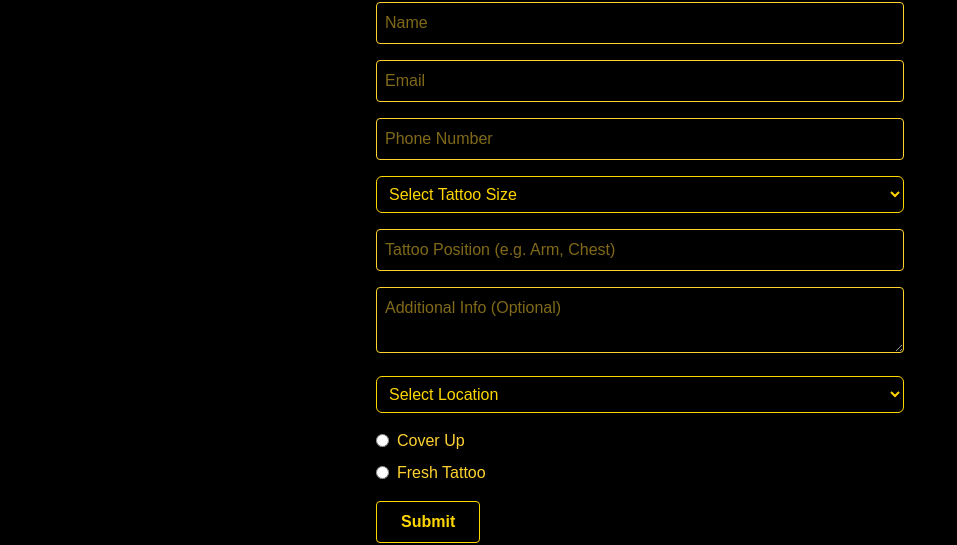
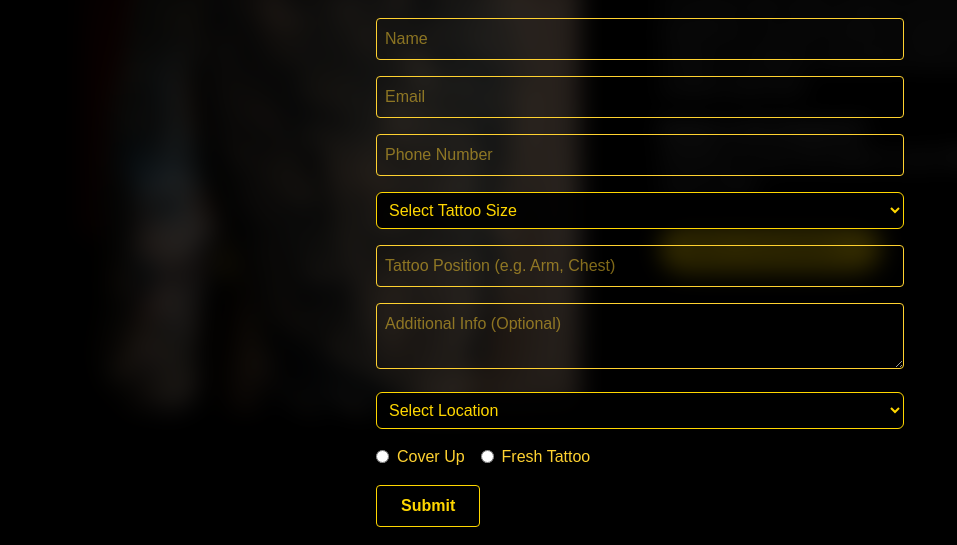
Before and after one commit to amarachi-nwokocha/my-app, a Next.js app: page / in a window 1280 px wide. Both pictures are taken after a click on the button "Book a consultation →". Shown: the part 1819-2364 px from the top of the page, without its empty margins (0-957 px from the left). Built offline with nearby package versions, Linux system fonts and the light colour scheme.

Commit message:
edited the appointment modal

```diff
--- a/src/app/component/Appointment.tsx
+++ b/src/app/component/Appointment.tsx
@@ -66,7 +66,7 @@ const AppointmentSection = () => {
           </p>
           <p className="text-lg leading-7 mb-6">
             <strong>Ready to Get Inkspired?</strong><br />
-            Whether it’s your first tattoo or your fiftieth, we’re here to bring your vision to life.
+            Whether it&apos;s your first tattoo or your fiftieth, we&apos;re here to bring your vision to life.
           </p>
           <button
             onClick={() => setIsModalOpen(true)}
@@ -79,8 +79,9 @@ const AppointmentSection = () => {
 
       {/* Modal */}
       {isModalOpen && (
-        <div className="fixed inset-0 bg-black bg-opacity-50 z-50 flex justify-center items-center">
-          <div className="bg-black text-amber-300 p-6 rounded-md w-full max-w-xl relative">
+        <div className="fixed inset-0 bg-black/80 backdrop-blur-md z-50 overflow-y-auto">
+          <div className='min-h-screen flex justify-center items-center p-4'>
+          <div className=" text-amber-300 p-6 rounded-md w-full max-w-xl relative">
             <button
               onClick={() => setIsModalOpen(false)}
               className="absolute top-3 right-3 text-[#FFD700] text-4xl font-bold"
@@ -155,7 +156,7 @@ const AppointmentSection = () => {
                 <option value="Home Service">Home Service</option>
               </select>
 
-              <div className="flex flex-col gap-2">
+              <div className="flex flex-row gap-4">
                 <label className="flex items-center gap-2">
                   <input
                     type="radio"
@@ -193,6 +194,7 @@ const AppointmentSection = () => {
               style={{ display: 'none' }}
             ></iframe>
           </div>
+          </div>
         </div>
       )}
     </>
--- a/src/app/component/Footer.tsx
+++ b/src/app/component/Footer.tsx
@@ -21,7 +21,7 @@ const Footer = () => {
           </p>
 
           <div className="flex gap-4 mt-4">
-            <Link href="https://instagram.com" target="_blank" className="hover:scale-110 transition-transform">
+            <Link href="https://www.instagram.com/pharoahshoundtattoostudios/" target="_blank" className="hover:scale-110 transition-transform">
               <Instagram size={24} />
             </Link>
             <Link href="https://twitter.com" target="_blank" className="hover:scale-110 transition-transform">
--- a/src/app/component/Gallery.tsx
+++ b/src/app/component/Gallery.tsx
@@ -10,7 +10,7 @@ const galleryImages = [
     '/gallery4.jpg',
     '/gallery5.jpg',
     '/gallery6.jpg',
-     '/gallery7.JPG',
+     '/gallery7.jpg',
     '/gallery8.jpg',
     '/gallery9.jpg',
     '/gallery10.png',
--- a/src/app/component/Staff.tsx
+++ b/src/app/component/Staff.tsx
@@ -23,7 +23,7 @@ const staffList = [
   },
   {
     name: 'Ab Atallah',
-    position: 'Tattoo Artist',
+    position: 'Tattoo Artist (Lagos)',
     image: '/YabAttalah.jpg',
   },
   {
--- a/src/app/component/Visionary.tsx
+++ b/src/app/component/Visionary.tsx
@@ -71,7 +71,7 @@ const VisionarySection = () => {
 
             Wise, relentless, and deeply compassionate, the Pharaoh of Pharaoh&apos;s Hound is not just a ruler by blood, but a beacon of leadership by spirit — a guardian of legacy and a champion for all who run beneath the desert stars.</p>
           <div className="flex items-center space-x-6 text-[#FFD700] text-2xl">
-            <Link href="https://instagram.com/pharoahtattoos" target="_blank" rel="noopener noreferrer" className="hover:scale-110 transition-transform duration-300">
+            <Link href="https://www.instagram.com/pharoahshoundtattoostudios/" target="_blank" rel="noopener noreferrer" className="hover:scale-110 transition-transform duration-300">
               <Instagram size={28} />
             </Link>
             <Link href="https://twitter.com/pharoahtattoos" target="_blank" rel="noopener noreferrer" className="hover:scale-110 transition-transform duration-300">
```
Also changed, not shown: public/gallery3.jpg.
